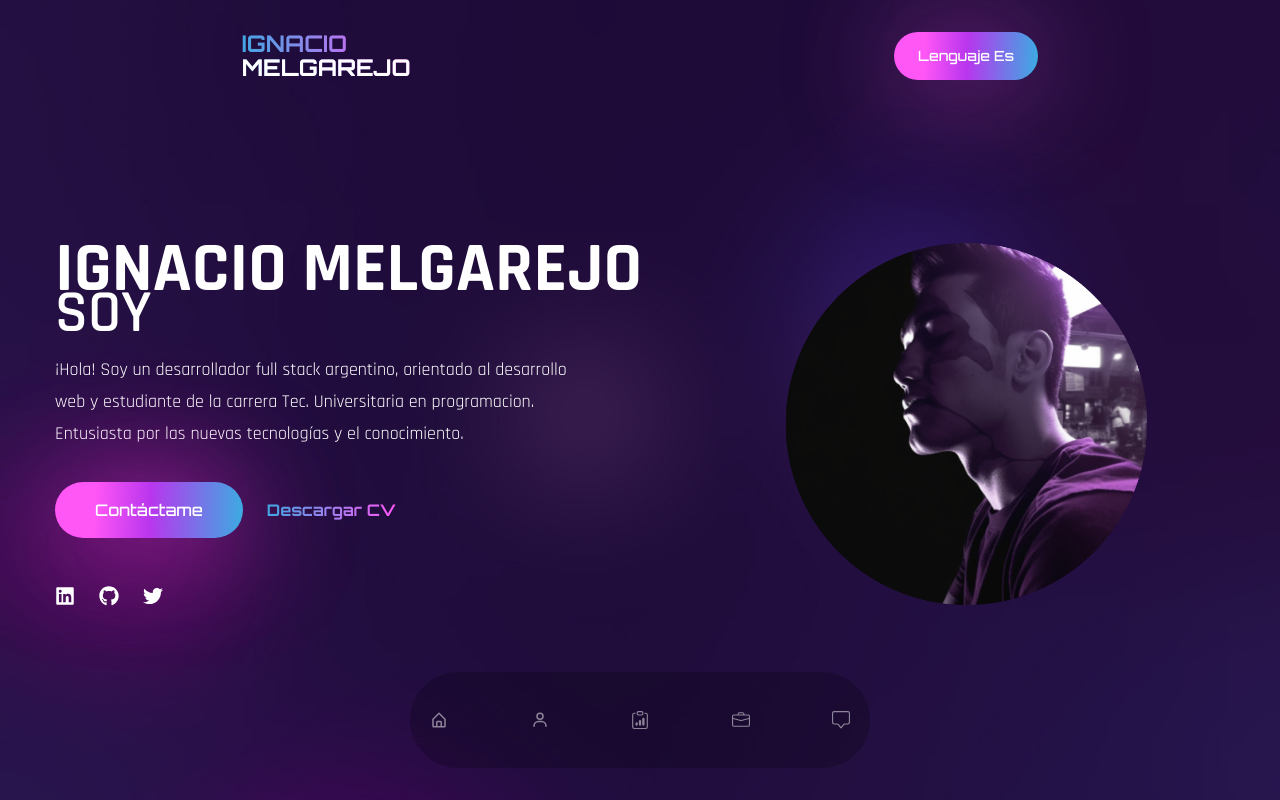
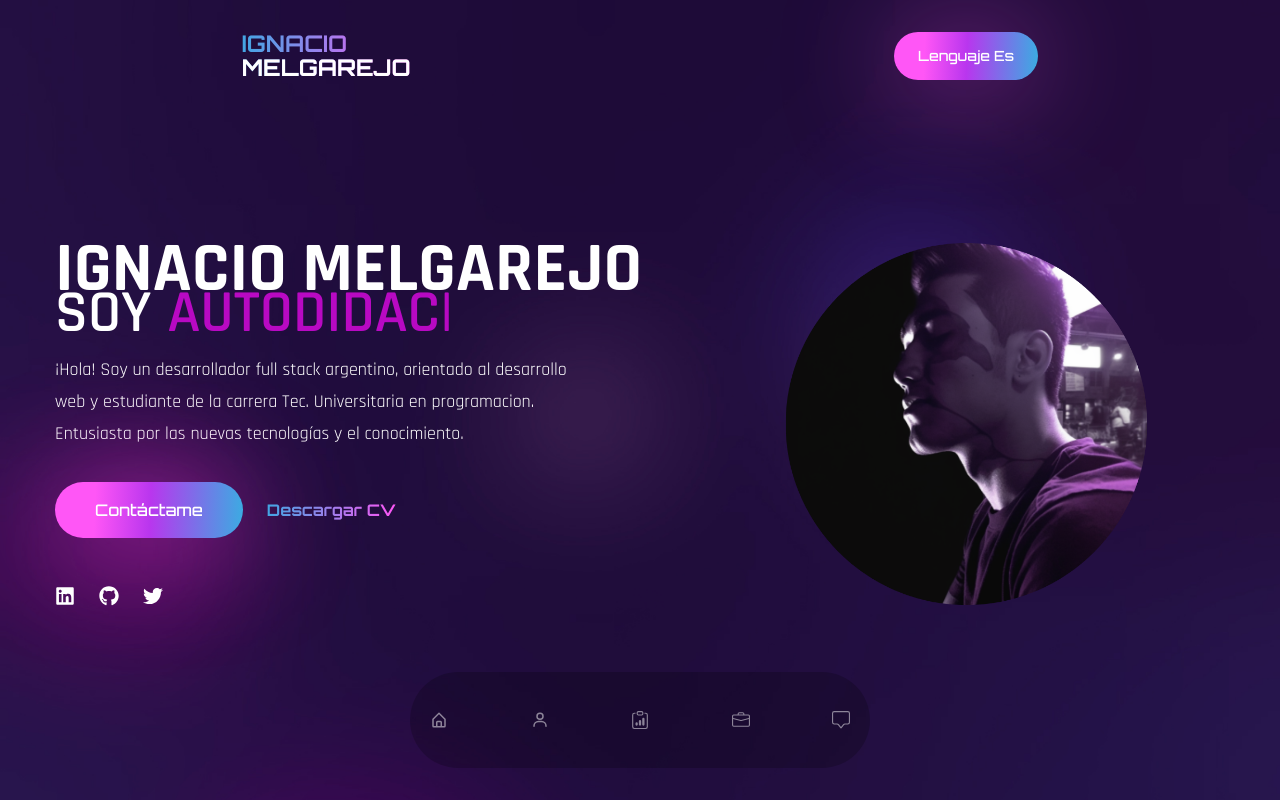
Before and after one commit to IgnacioMelgarejo/portfolio, a React (Create React App) app: page / in a window 1280 px wide. Shown: the top 800 px of the page. Built offline with nearby package versions, Linux system fonts and the light colour scheme; a web font is replaced by a local one.

Commit message:
typeAnimation

```diff
--- a/package.json
+++ b/package.json
@@ -13,7 +13,7 @@
     "react-hot-toast": "^2.4.1",
     "react-i18next": "^12.2.2",
     "react-scripts": "5.0.1",
-    "react-typewriter": "^0.4.1",
+    "react-type-animation": "^3.0.1",
     "web-vitals": "^2.1.4"
   },
   "scripts": {
--- a/src/components/Banner.js
+++ b/src/components/Banner.js
@@ -1,11 +1,11 @@
-import {React} from 'react';
+import { React } from 'react';
 import { Link } from 'react-scroll'
 //img
 import image from '../assets/nacho-banner.png';
 //icons
 import { FaGithub, FaTwitter, FaLinkedin } from 'react-icons/fa';
 //type animation
-
+import { TypeAnimation } from 'react-type-animation';
 //motion
 import { motion } from 'framer-motion';
 //variants
@@ -14,6 +14,7 @@ import { fadeIn } from '../variants'
 import { useTranslation } from "react-i18next"
 
 // import Typed from 'react-typed';
+// import { Typewriter } from 'react-typewriter';
 
 import cvEs from '../pdf/CV Ignacio Melgarejo MARCH ENG.pdf'
 import cvEn from '../pdf/CV-Ignacio-Melgarejo-MARZO-2023-ESP.pdf'
@@ -28,7 +29,7 @@ const Banner = () => {
   const sequence = ['developer', 'Self-taught', 'Student'];
   const sequenceEs = ['desarrollador', 'Autodidacta', 'Estudiante'];
 
-  const sequenceLang= currentLanguage === "es"? sequenceEs: sequence
+  const sequenceLang = currentLanguage === "es" ? sequenceEs : sequence
 
 
   return <section className='min-h-[85vh] lg:min-h-[78vh] flex items-center' id='home' >
@@ -47,7 +48,13 @@ const Banner = () => {
             className='mb-6 text-[36px] lg:text-[60px]
           font-secondary font-semibold uppercase leanding-[1]'>
             <span className=' text-white mr-4'>{t("banner.i")}</span>
-            {/* <Typed strings={sequenceLang} typeSpeed={50} loop className='text-accent'/> */}
+            <TypeAnimation
+              sequence={sequenceLang}
+              wrapper="span"
+              cursor={true}
+              repeat={Infinity}
+              className='text-accent'
+            />
 
           </motion.div>
           <motion.p
```
Also changed, not shown: 1 other file (tests, documents, lock files or other folders).
